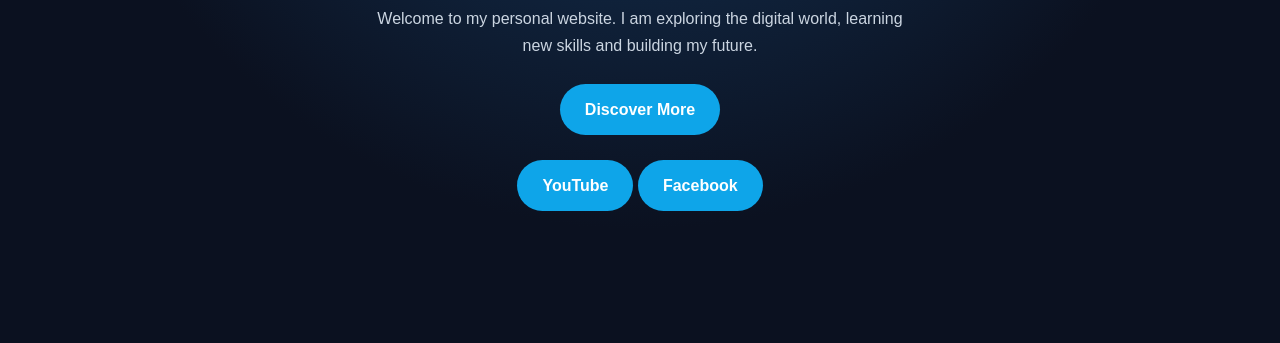
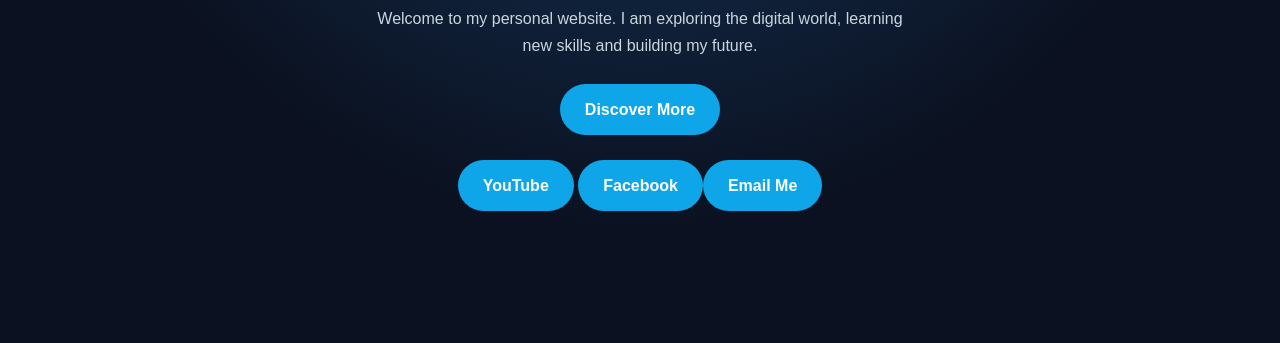
Before and after one commit to sakilahmed89/my-personal-website, a plain HTML site: page index.html in a window 1280 px wide. Shown: the part 443-786 px from the top of the page. Drawn offline with Linux system fonts and the light colour scheme.

Commit message:
Add 'Email Me' button next to Facebook link

```diff
--- a/index.html
+++ b/index.html
@@ -178,7 +178,9 @@ style="width:150px;height:150px;border-radius:50%;object-fit:cover;margin:20px a
 
   <a class="btn" target="_blank"
   href="https://www.facebook.com/share/1CWaR1nMi2/">
-  Facebook
+  Facebook<a class="btn" href="mailto:sakilahmd89@gmail.com">
+  Email Me
+  </a>
   </a>
     </div>
   </div>
```
